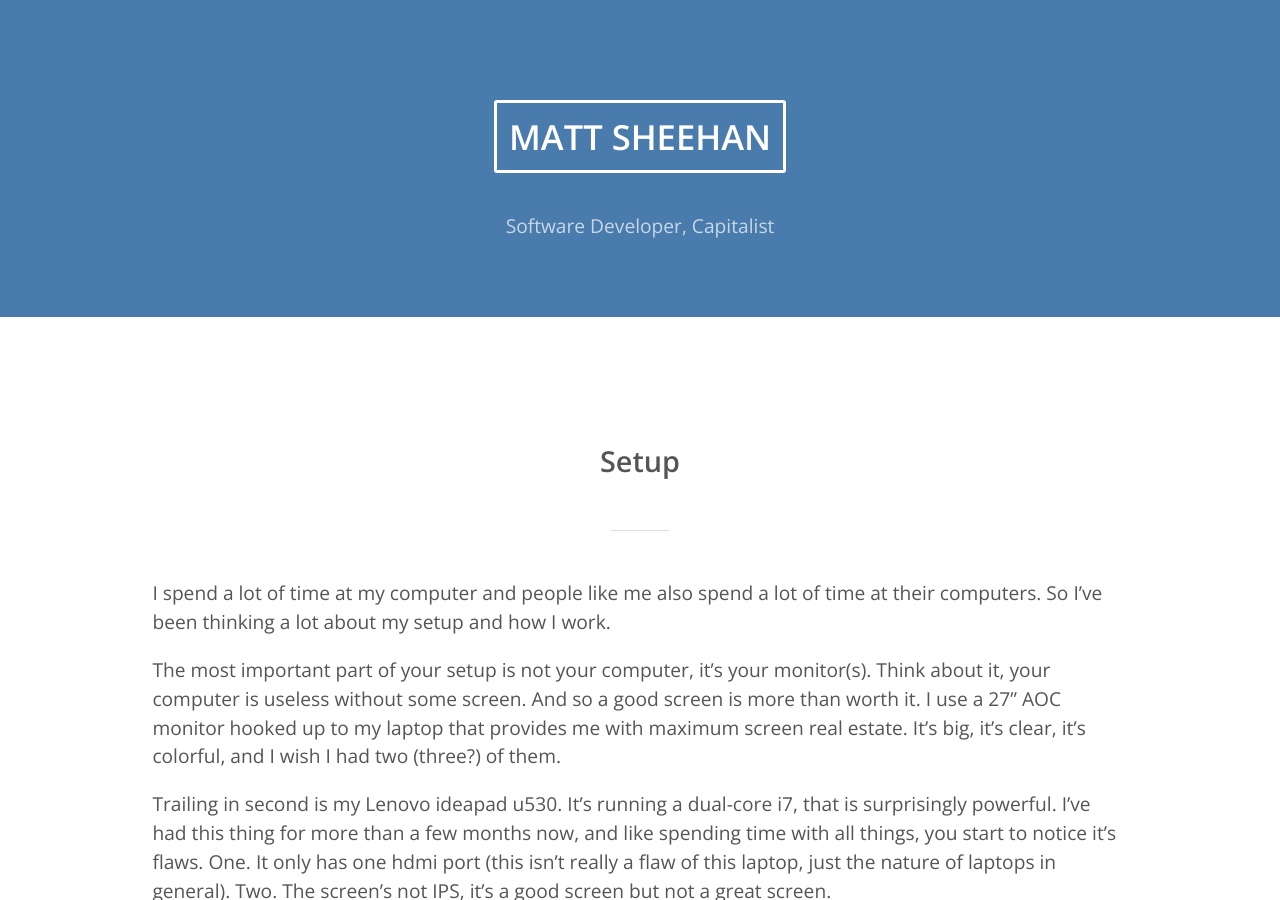
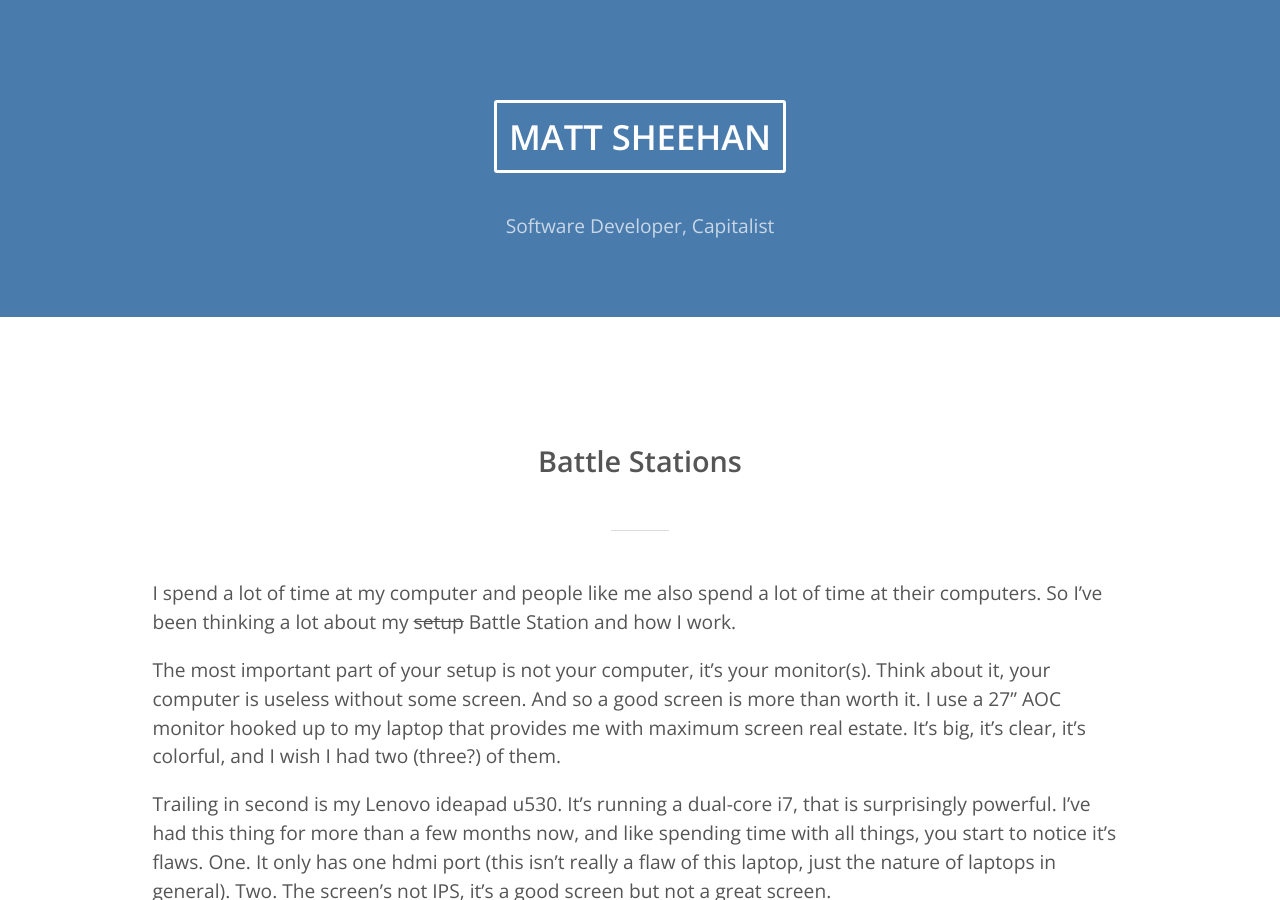
Before and after one commit to mattamabeli/drunken-ironman, a Jekyll site: the page built from _posts/2014-05-25-Setup.markdown, in a window 1280 px wide and 900 px high. Built offline with Jekyll 4.4.1, drawn with Linux system fonts in a browser that asks for light colours.

Commit message:
layout changes

```diff
--- a/_posts/2014-05-25-Setup.markdown
+++ b/_posts/2014-05-25-Setup.markdown
@@ -1,12 +1,12 @@
 ---
 layout: post
-title:  "Setup"
+title:  "Battle Stations"
 date:   2014-03-22 0:04:28
 categories: journal
 ---
 
 
-I spend a lot of time at my computer and people like me also spend a lot of time at their computers. So I've been thinking a lot about my setup and how I work.
+I spend a lot of time at my computer and people like me also spend a lot of time at their computers. So I've been thinking a lot about my ~~setup~~ Battle Station and how I work.
 
 The most important part of your setup is not your computer, it's your monitor(s). Think about it, your computer is useless without some screen. And so a good screen is more than worth it. I use a 27" AOC monitor hooked up to my laptop that provides me with maximum screen real estate. It's big, it's clear, it's colorful, and I wish I had two (three?) of them.
 
```
